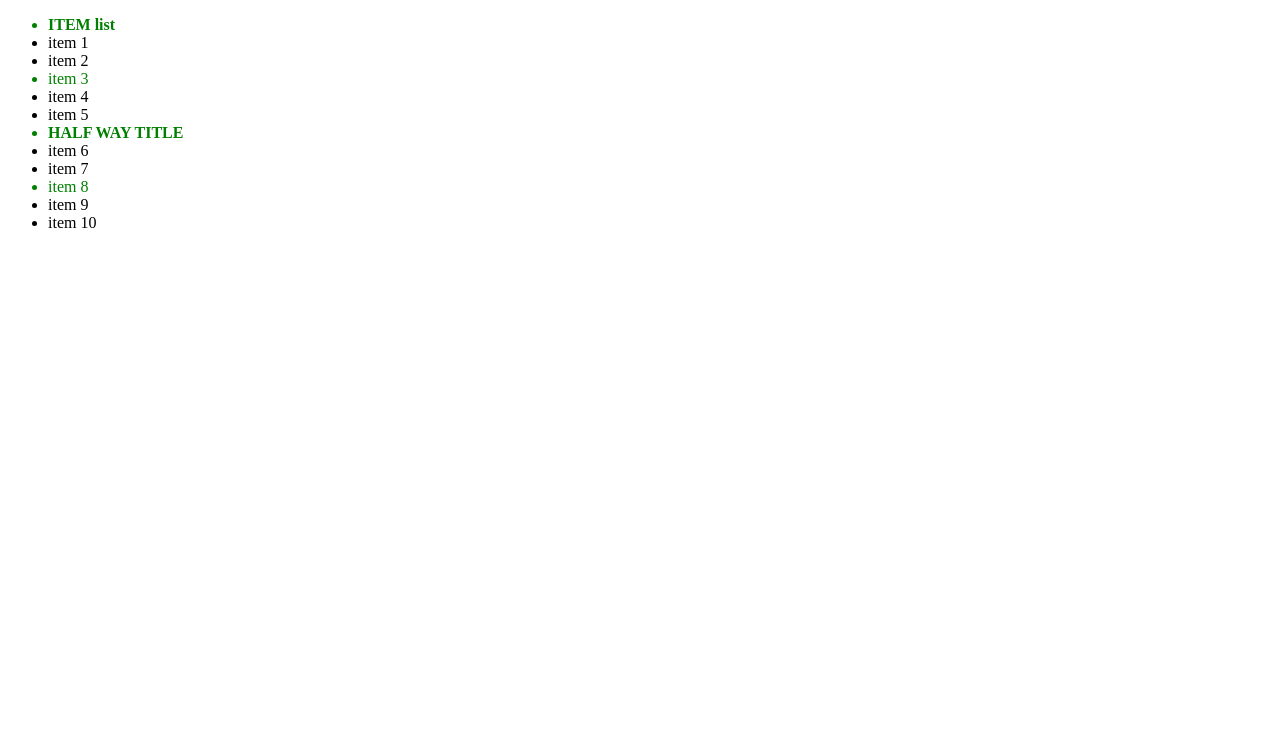
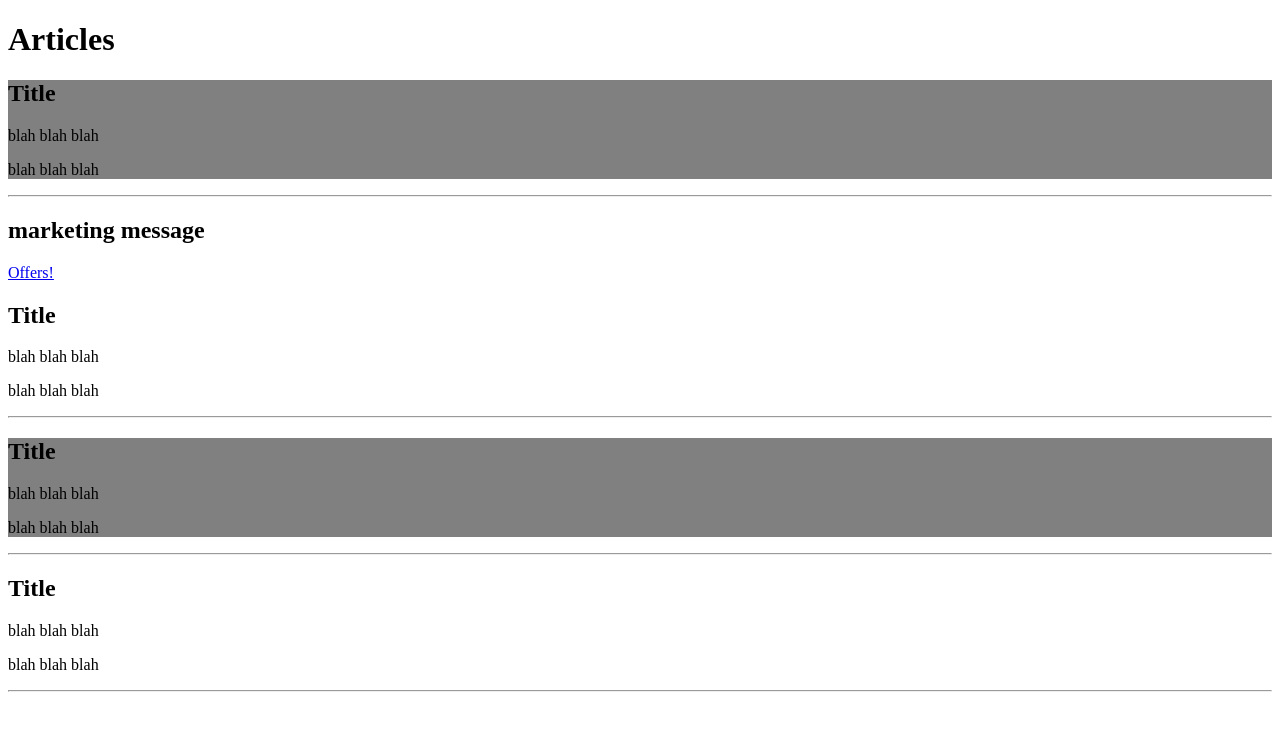
Before and after one commit to konrad-roguszewski/css-tutorials-for-beginners, a plain HTML site: page lists.html in a window 1280 px wide. Drawn offline with Linux system fonts and the light colour scheme.

Commit message:
added nth-of-type pseudo classes

```diff
--- a/css/syntax.css
+++ b/css/syntax.css
@@ -1,7 +1,3 @@
-li:nth-child(1), li:nth-child(7){
-    font-weight: bold;
+article:nth-of-type(2n+1){
+    background: grey;
 }
-
-li:nth-child(3n + 1){
-    color: green;
-}
--- a/lists.html
+++ b/lists.html
@@ -1,28 +1,53 @@
 <!DOCTYPE html>
 <html>
 
-    <head>
+  <head>
         <title>CSS for Beginners</title>
         <link rel="stylesheet" type="text/css" href="css/syntax.css">
-    </head>
+  </head>
 
-    <body>
+  <body>
 
-      <ul>
-        <li>ITEM list</li>
-        <li>item 1</li>
-        <li>item 2</li>
-        <li>item 3</li>
-        <li>item 4</li>
-        <li>item 5</li>
-        <li>HALF WAY TITLE</li>
-        <li>item 6</li>
-        <li>item 7</li>
-        <li>item 8</li>
-        <li>item 9</li>
-        <li>item 10</li>
-      </ul>
+    <div>
 
-    </body>
+      <h1>Articles</h1>
+
+      <article>
+        <h2>Title</h2>
+        <p>blah blah blah</p>
+        <p>blah blah blah</p>
+      </article>
+
+      <hr>
+      <h2>marketing message</h2>
+      <a href="#">Offers!</a>
+
+      <article>
+        <h2>Title</h2>
+        <p>blah blah blah</p>
+        <p>blah blah blah</p>
+      </article>
+
+      <hr>
+
+      <article>
+        <h2>Title</h2>
+        <p>blah blah blah</p>
+        <p>blah blah blah</p>
+      </article>
+
+      <hr>
+
+      <article>
+        <h2>Title</h2>
+        <p>blah blah blah</p>
+        <p>blah blah blah</p>
+      </article>
+
+      <hr>
+
+    </div>
+
+  </body>
 
 </html>
```
